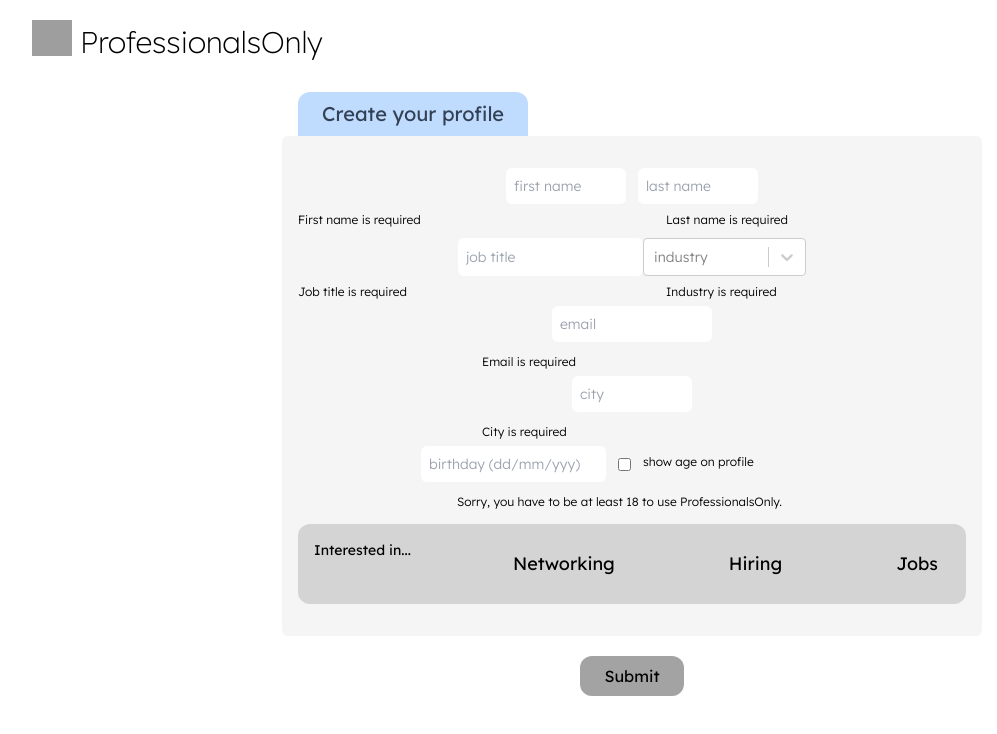
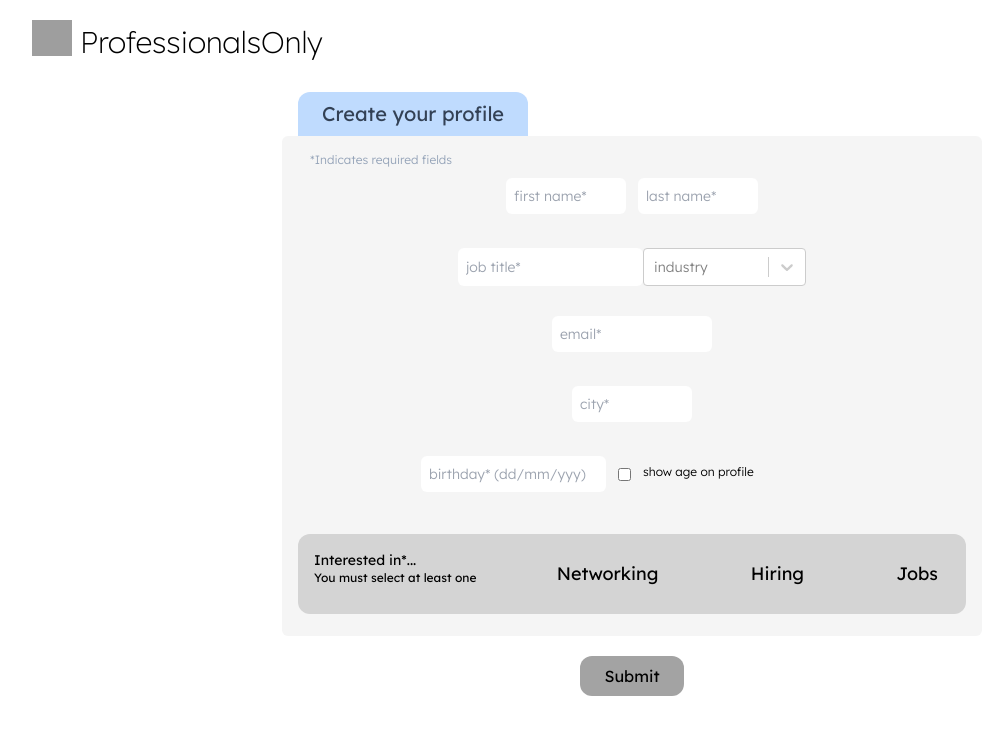
Before and after one commit to tjhind/professionals-only, a React (Vite) app: page /profile-card in a window 1280 px wide. Shown: the top 734 px of the page, without its empty margins (8-1005 px from the left). Built offline with nearby package versions, Linux system fonts and the light colour scheme; grey boxes are pictures that could not be loaded.

Commit message:
add form validation

```diff
--- a/src/components/ProfileForm.tsx
+++ b/src/components/ProfileForm.tsx
@@ -1,4 +1,4 @@
-import { useState } from "react";
+import { useState, useEffect } from "react";
 import { Link } from "react-router-dom";
 import CreatableSelect from "react-select/creatable";
 import DatePicker from "react-datepicker";
@@ -10,9 +10,21 @@ type userInfo = {
   job: string;
   industry: string;
   email: string;
+  city: string;
   DOB: Date | null;
   showAge: boolean;
   interests: string[];
+};
+
+type errors = {
+  firstName: string;
+  lastName: string;
+  job: string;
+  industry: string;
+  DOB: string;
+  email: string;
+  city: string;
+  interests: string;
 };
 
 export default function ProfileForm() {
@@ -22,13 +34,34 @@ export default function ProfileForm() {
     job: "",
     industry: "",
     email: "",
+    city: "",
     DOB: null,
     showAge: false,
     interests: [],
   });
 
+  const [errors, setErrors] = useState<errors>({
+    firstName: "",
+    lastName: "",
+    job: "",
+    industry: "",
+    DOB: "",
+    email: "",
+    city: "",
+    interests: "You must select at least one",
+  });
+
+  // const errorMessages = {
+  //   firstName: "First name is required",
+  //   lastName: "Last name is required",
+  // };
+  const today = new Date();
+
   const handleChange = (e: React.FormEvent<HTMLInputElement>) => {
     const { name, value } = e.target as HTMLInputElement;
+    setErrors((curr) => {
+      return { ...curr, [name]: "" };
+    });
     setUserInfo((curr) => {
       return { ...curr, [name]: value };
     });
@@ -48,11 +81,38 @@ export default function ProfileForm() {
       : setUserInfo((curr) => {
           return { ...curr, ["interests"]: [...userInfo["interests"], name] };
         });
+    console.log(userInfo["interests"]);
   };
 
-  const handleSubmit = (e: React.FormEvent<SubmitEvent>) => {
-    e.preventDefault();
-  };
+  // const handleBlur = (e: React.FocusEvent<HTMLInputElement>) => {
+  //   const { name } = e.target;
+  //   !userInfo[name]
+  //     ? setErrors((curr) => {
+  //         return { ...curr, [name]: errorMessages[e.target.name] };
+  //       })
+  //     : // name === "email" ? js : name === "DOB" ? js :
+  //       setErrors((curr) => {
+  //         return { ...curr, [name]: "" };
+  //       });
+  // };
+
+  // {
+  //   !userInfo["firstName"]
+  //     ? setErrors((curr) => {
+  //         return {
+  //           ...curr,
+  //           ["firstName"]: "First name is required",
+  //         };
+  //       })
+  //     : setErrors((curr) => {
+  //         return { ...curr, ["firstName"]: "" };
+  //       });
+  // }}
+
+  // const handleSubmit = (e: React.FormEvent<SubmitEvent>) => {
+  //   e.preventDefault();
+  //   validateForm();
+  // };
 
   const industries = [
     { value: "Technology", label: "Technology" },
@@ -76,38 +136,79 @@ export default function ProfileForm() {
             </h3>
           </section>
           <section className="w-[400px] h-[480px] md:h-[500px] md:w-[600px] lg:w-[700px] rounded-md mt-0 p-4 bg-neutral-100">
+            <div className="flex justify-left">
+              <h4 className=" w-[350px] h-[10px] pl-3 font-body text-xs font-light text-slate-400">
+                *Indicates required fields
+              </h4>
+            </div>
             <div className="flex justify-between px-14 md:px-40 lg:px-52 pt-4 pb-2">
               <input
                 name="firstName"
                 className="w-[120px] font-body text-sm md:text-md rounded-md font-light p-2"
-                placeholder="first name"
+                placeholder="first name*"
                 onChange={handleChange}
+                onBlur={(e) => {
+                  !userInfo["firstName"]
+                    ? setErrors((curr) => {
+                        return {
+                          ...curr,
+                          ["firstName"]: "First name is required",
+                        };
+                      })
+                    : setErrors((curr) => {
+                        return { ...curr, ["firstName"]: "" };
+                      });
+                }}
               ></input>
               <input
                 name="lastName"
                 className="w-[120px] font-body text-sm md:text-md rounded-md font-light p-2"
-                placeholder="last name"
+                placeholder="last name*"
                 onChange={handleChange}
+                onBlur={(e) => {
+                  !userInfo["lastName"]
+                    ? setErrors((curr) => {
+                        return {
+                          ...curr,
+                          ["lastName"]: "Last name is required",
+                        };
+                      })
+                    : setErrors((curr) => {
+                        return { ...curr, ["lastName"]: "" };
+                      });
+                }}
               ></input>
             </div>
             <div className="flex justify-between">
               <h4 className=" w-[300px] h-[10px] font-body text-xs font-light">
-                First name is required
+                {errors.firstName}
               </h4>
               <h4 className=" w-[300px] h-[10px] font-body text-xs font-light">
-                Last name is required
+                {errors.lastName}
               </h4>
             </div>
             <div className="flex justify-between px-10 md:px-32 lg:px-40 pt-4 pb-2">
               <input
                 name="job"
                 className="w-[200px] md:w-[210px] font-body text-sm md:text-md rounded-md font-light p-2"
-                placeholder="job title"
+                placeholder="job title*"
                 onChange={handleChange}
+                onBlur={(e) => {
+                  !userInfo["job"]
+                    ? setErrors((curr) => {
+                        return {
+                          ...curr,
+                          ["job"]: "Job title is required",
+                        };
+                      })
+                    : setErrors((curr) => {
+                        return { ...curr, ["job"]: "" };
+                      });
+                }}
               ></input>
               <CreatableSelect
                 name="industry"
-                className="font-body text-sm md:text-sm font-light text-slate-700 rounded-md w-[500px]"
+                className="font-body text-xs md:text-sm font-light text-slate-700 rounded-md w-[500px]"
                 isClearable
                 options={industries}
                 placeholder="industry"
@@ -125,10 +226,7 @@ export default function ProfileForm() {
             </div>
             <div className="flex justify-between">
               <h4 className=" w-[300px] h-[10px] font-body text-xs font-light">
-                Job title is required
-              </h4>
-              <h4 className=" w-[300px] h-[10px] font-body text-xs font-light">
-                Industry is required
+                {errors.job}
               </h4>
             </div>
 
@@ -136,45 +234,87 @@ export default function ProfileForm() {
               <input
                 name="email"
                 className="w-[160px] font-body text-sm md:text-md rounded-md font-light p-2"
-                placeholder="email"
+                placeholder="email*"
                 onChange={handleChange}
+                onBlur={(e) => {
+                  !userInfo["email"]
+                    ? setErrors((curr) => {
+                        return {
+                          ...curr,
+                          ["email"]: "Email is required",
+                        };
+                      })
+                    : setErrors((curr) => {
+                        return { ...curr, ["email"]: "" };
+                      });
+                }}
               ></input>
             </div>
             <div className="flex justify-center">
               <h4 className=" w-[300px] h-[10px] font-body text-xs font-light">
-                Email is required
+                {errors.email}
               </h4>
             </div>
             <div className="flex justify-center py-3">
               <input
                 name="city"
                 className="w-[120px] font-body text-sm md:text-md rounded-md font-light p-2"
-                placeholder="city"
+                placeholder="city*"
                 onChange={handleChange}
+                onBlur={(e) => {
+                  !userInfo["city"]
+                    ? setErrors((curr) => {
+                        return {
+                          ...curr,
+                          ["city"]: "City is required",
+                        };
+                      })
+                    : setErrors((curr) => {
+                        return { ...curr, ["city"]: "" };
+                      });
+                }}
               ></input>
             </div>
             <div className="flex justify-center">
               <h4 className=" w-[300px] h-[10px] font-body text-xs font-light">
-                City is required
+                {errors.city}
               </h4>
             </div>
             <div className="flex justify-center py-3 font-body text-sm md:text-md font-light p-3">
               <DatePicker
                 className="p-2 rounded-md"
                 selected={userInfo["DOB"]}
-                placeholderText="birthday (dd/mm/yyy)"
+                placeholderText="birthday* (dd/mm/yyy)"
                 onChange={(date) =>
                   setUserInfo((curr) => {
                     return { ...curr, ["DOB"]: date };
                   })
                 }
                 dateFormat={"dd/MM/yyyy"}
-                maxDate={new Date()}
+                maxDate={
+                  new Date(
+                    today.getFullYear() - 18,
+                    today.getMonth(),
+                    today.getDate()
+                  )
+                }
                 scrollableYearDropdown
                 showYearDropdown
                 showMonthDropdown
                 isClearable
                 yearDropdownItemNumber={80}
+                onCalendarClose={() => {
+                  !userInfo["DOB"]
+                    ? setErrors((curr) => {
+                        return {
+                          ...curr,
+                          ["DOB"]: "Birthday is required",
+                        };
+                      })
+                    : setErrors((curr) => {
+                        return { ...curr, ["DOB"]: "" };
+                      });
+                }}
               />
               <div className="flex justify-center items-center">
                 <input
@@ -194,12 +334,19 @@ export default function ProfileForm() {
             </div>
             <div className="flex justify-center">
               <h4 className=" w-[350px] h-[10px] font-body text-xs font-light">
-                Sorry, you have to be at least 18 to use ProfessionalsOnly.
+                {errors.DOB}
               </h4>
             </div>
+
             <div className="flex justify-center align-center h-fit">
               <div className="flex justify-between flex-wrap w-[400px] h-[90px] md:w-[600px] md:h-[80px] lg:w-[900px] rounded-xl mt-8 md:mt-6 lg:mt-5 mb-1 p-4 text-sm md:text-lg font-body bg-neutral-300">
-                <h4 className="text-sm">Interested in...</h4>
+                <h4 className="text-sm">
+                  Interested in*...
+                  <h4 className="text-xs">
+                    {!userInfo["interests"].length ? errors.interests : null}
+                  </h4>
+                </h4>
+
                 <button
                   className="px-3"
                   name="Networking"
```
